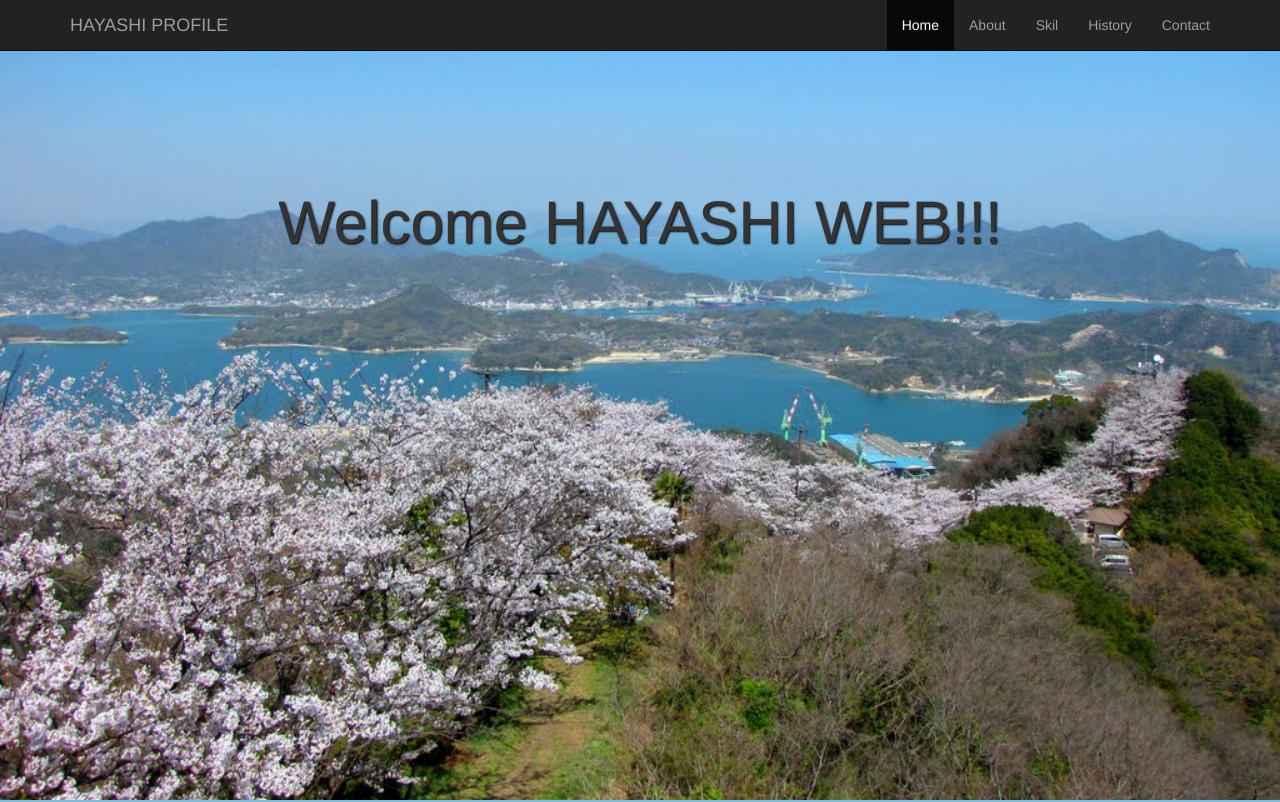
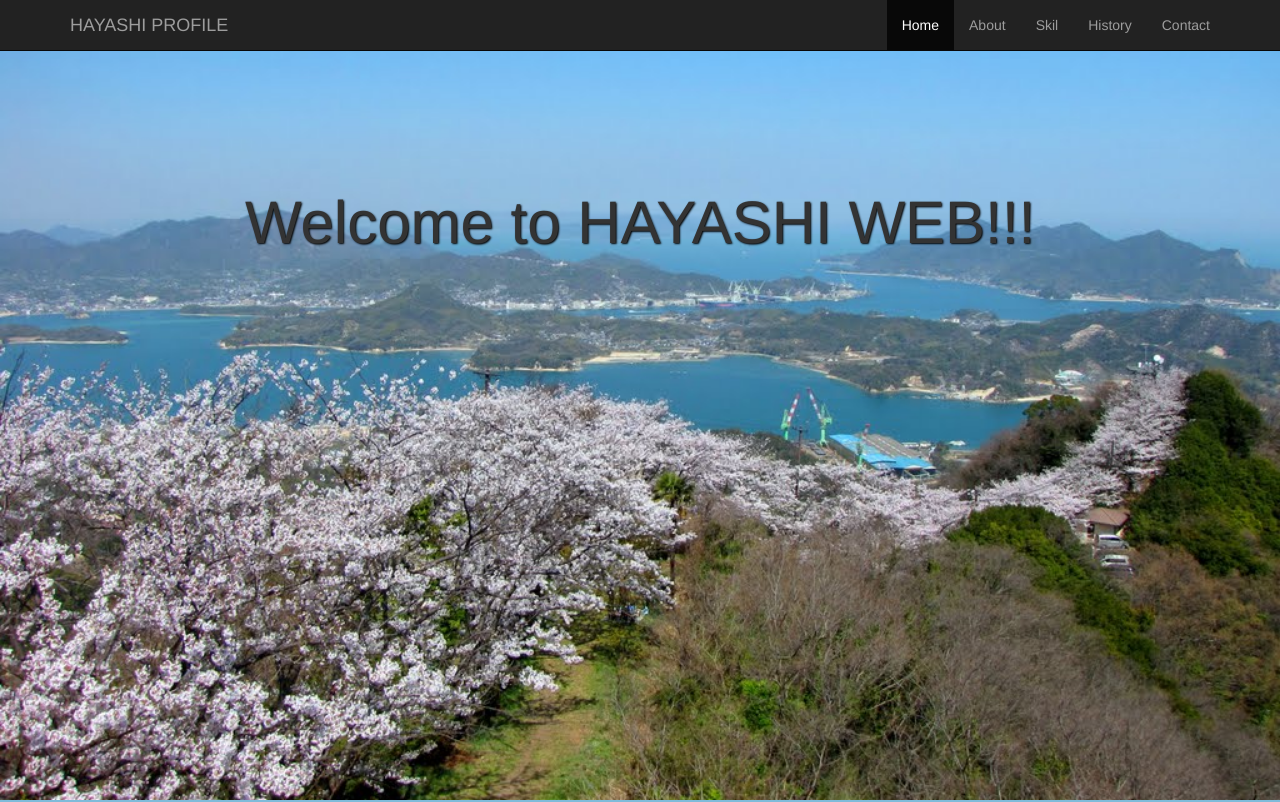
Before and after one commit to fordream/MyWeb, a plain HTML site: page index.html in a window 1280 px wide. Shown: the top 802 px of the page. Drawn offline with nearby package versions, Linux system fonts and the light colour scheme.

Commit message:
林が迎えられているのを、お客さんを迎えるように修正

```diff
--- a/index.html
+++ b/index.html
@@ -44,7 +44,7 @@
     <br>
     <br>
     <br>
-    	<h1>Welcome HAYASHI WEB!!!</h1>
+    	<h1>Welcome to HAYASHI WEB!!!</h1>
 	</div>
 
 <!-- 自己紹介 -->
```
